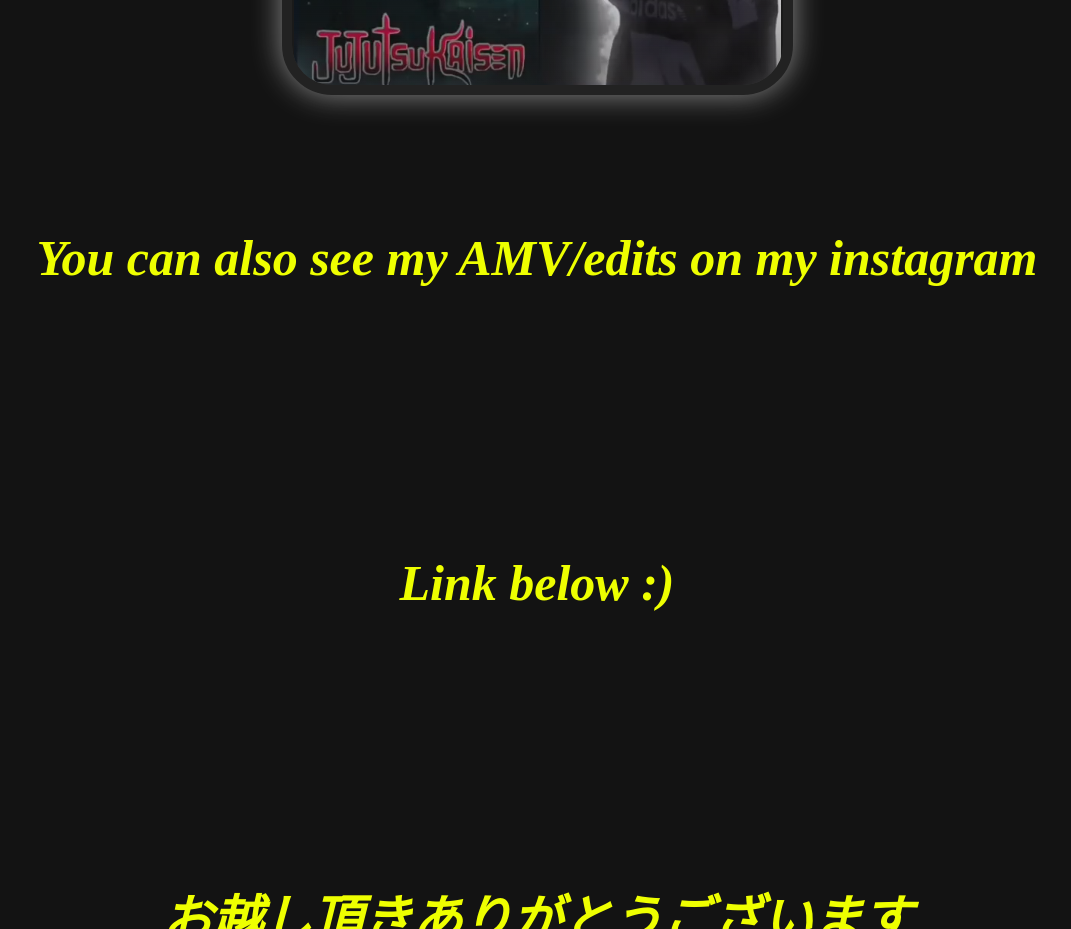
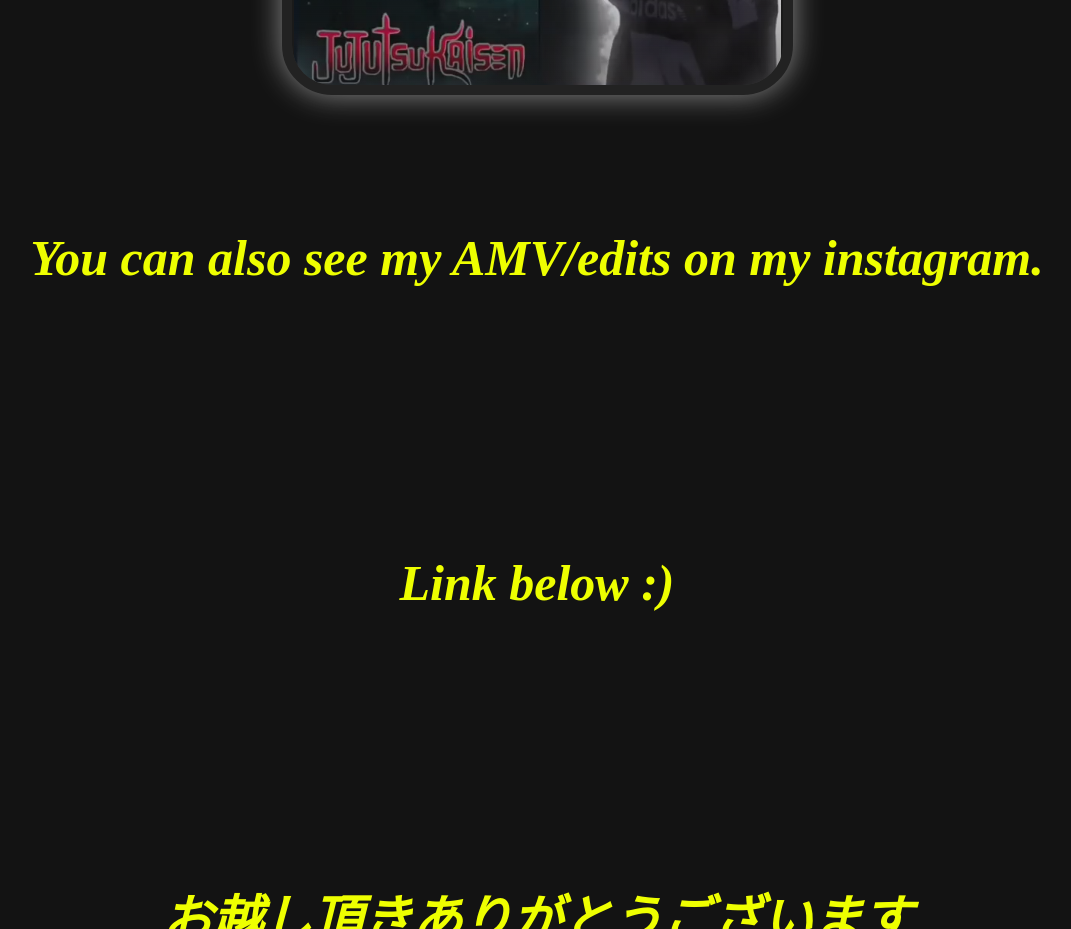
Before and after one commit to Rizwal/Anime-Website, a plain HTML site: page anime.html in a window 1280 px wide. Shown: the part 4140-5069 px from the top of the page, without its empty margins (103-1174 px from the left). Drawn offline with nearby package versions, Linux system fonts and the light colour scheme.

Commit message:
Initial commit

```diff
--- a/anime.html
+++ b/anime.html
@@ -435,7 +435,7 @@
         <div class="edits">
             <h1>Wanna see some Anime edits I've made?</h1>
             <img id="anime" src="anime.png">
-            <h1>You can also see my AMV/edits on my instagram</h1>
+            <h1>You can also see my AMV/edits on my instagram.</h1>
             <h1>Link below :)</h1>
             <h1>お越し頂きありがとうございます</h1>
         </div>
```
